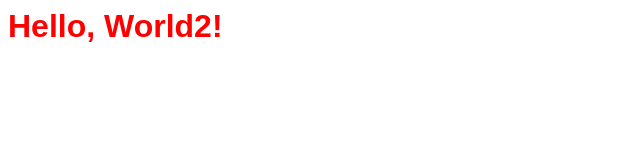
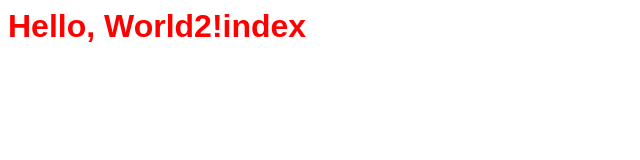
Before and after one commit to GiaSoPas/Exam-Go, a plain HTML site: page views/index.html in a window 1280 px wide. Shown: the whole page, without its empty margins (0-640 px from the left). Drawn offline with Linux system fonts and the light colour scheme.

Commit message:
Update index.html

```diff
--- a/views/index.html
+++ b/views/index.html
@@ -3,6 +3,6 @@
     <link rel="stylesheet" href="/css/stylesheet.css" />
   </head>
   <body>
-    <h1>Hello, World2!</h1>
+    <h1>Hello, World2!index</h1>
   </body>
 </html>
```
